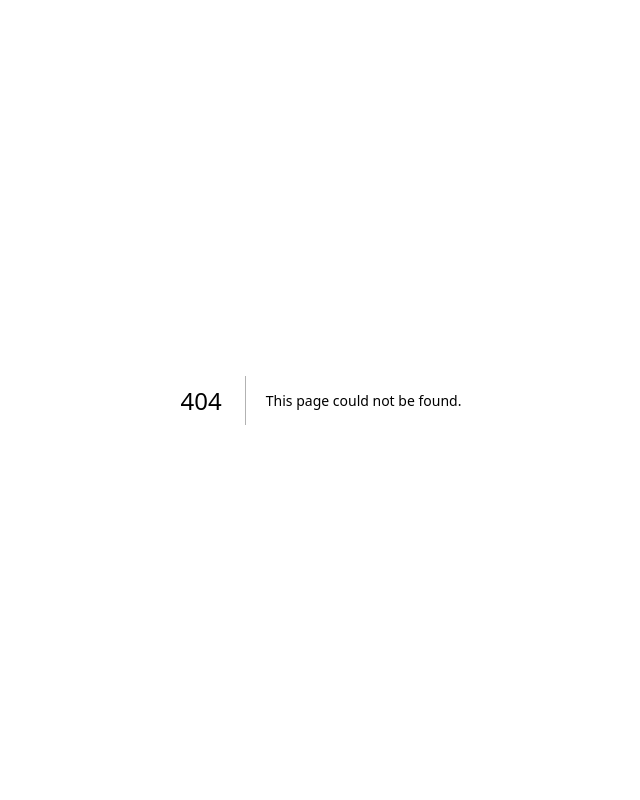
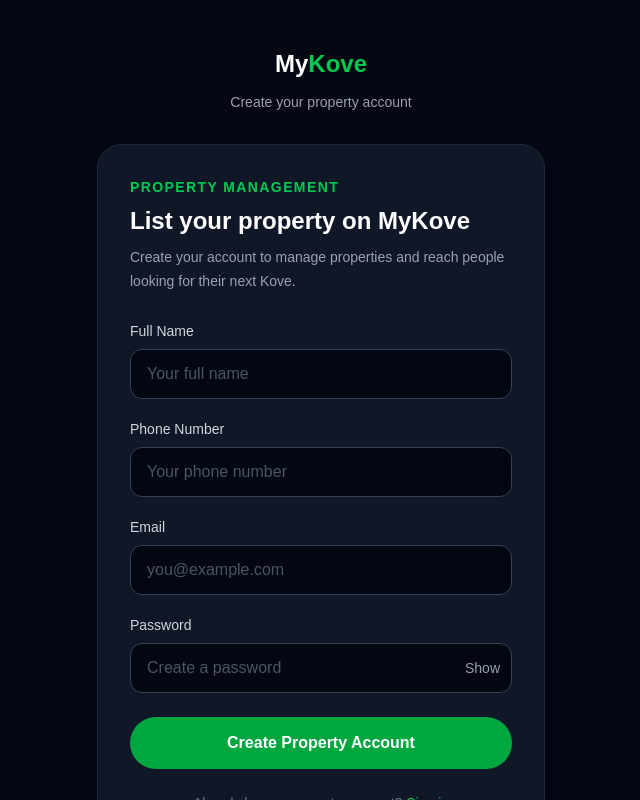
Before and after one commit to anoze209-art/my-kove, a Next.js app: page /property-owners/sign-up in a window 1280 px wide. Before the commit this address had no page. Shown: the top 800 px of the page, without its empty margins (319-959 px from the left). Built offline with nearby package versions, Linux system fonts and the light colour scheme; no server answers.

Commit message:
Implement property owner sign-up component
This component handles the property owner sign-up process, including form validation and user feedback.

```diff
--- /dev/null
+++ b/app/property-owners/sign-up/page.tsx
@@ -0,0 +1,172 @@
+"use client";
+import { useState } from "react";
+import { useRouter } from "next/navigation";
+import Link from "next/link";
+import { supabase } from "@/lib/supabase";
+
+export default function PropertyOwnerSignUp() {
+  const router = useRouter();
+  const [fullName, setFullName] = useState("");
+  const [phone, setPhone] = useState("");
+  const [email, setEmail] = useState("");
+  const [password, setPassword] = useState("");
+  const [showPassword, setShowPassword] = useState(false);
+  const [error, setError] = useState("");
+  const [loading, setLoading] = useState(false);
+  async function handleSignUp(e: React.FormEvent) {
+
+    e.preventDefault();
+    setError("");
+    setLoading(true);
+    const { error } = await supabase.auth.signUp({
+      email,
+      password,
+      options: {
+        data: {
+          full_name: fullName,
+          phone,
+          account_type: "property_owner",
+        },
+      },
+    });
+    setLoading(false);
+    if (error) {
+      setError(error.message);
+      return;
+    }
+    router.push("/property-owners/dashboard");
+    router.refresh();
+  }
+
+  return (
+    <main className="min-h-screen bg-gray-950 px-6 py-12 text-white">
+      <div className="mx-auto w-full max-w-md">
+        <div className="mb-8 text-center">
+          <Link href="/" className="text-2xl font-bold">
+            My<span className="text-green-500">Kove</span>
+          </Link>
+
+          <p className="mt-3 text-sm text-gray-400">
+            Create your property account
+          </p>
+        </div>
+
+        <form
+          onSubmit={handleSignUp}
+          className="rounded-3xl border border-gray-800 bg-gray-900 p-8 shadow-xl"
+        >
+          <div className="mb-7">
+            <p className="text-sm font-bold uppercase tracking-widest text-green-500">
+              PROPERTY MANAGEMENT
+            </p>
+
+            <h1 className="mt-2 text-2xl font-bold text-white">
+              List your property on MyKove
+            </h1>
+
+            <p className="mt-2 text-sm leading-6 text-gray-400">
+              Create your account to manage properties and reach people
+              looking for their next Kove.
+            </p>
+          </div>
+
+          {error && (
+            <div className="mb-5 rounded-xl border border-red-900 bg-red-950/40 p-3 text-sm text-red-300">
+              {error}
+            </div>
+          )}
+
+          <label className="mb-2 block text-sm font-medium text-gray-300">
+            Full Name
+          </label>
+
+          <input
+            type="text"
+            required
+            value={fullName}
+            onChange={(e) => setFullName(e.target.value)}
+            className="mb-5 w-full rounded-xl border border-gray-700 bg-gray-950 px-4 py-3 text-white placeholder:text-gray-600 outline-none transition focus:border-green-500 focus:ring-1 focus:ring-green-500"
+            placeholder="Your full name"
+          />
+
+          <label className="mb-2 block text-sm font-medium text-gray-300">
+            Phone Number
+          </label>
+
+          <input
+            type="tel"
+            required
+            value={phone}
+            onChange={(e) => setPhone(e.target.value)}
+            className="mb-5 w-full rounded-xl border border-gray-700 bg-gray-950 px-4 py-3 text-white placeholder:text-gray-600 outline-none transition focus:border-green-500 focus:ring-1 focus:ring-green-500"
+            placeholder="Your phone number"
+          />
+
+          <label className="mb-2 block text-sm font-medium text-gray-300">
+            Email
+          </label>
+
+          <input
+            type="email"
+            required
+            value={email}
+            onChange={(e) => setEmail(e.target.value)}
+            className="mb-5 w-full rounded-xl border border-gray-700 bg-gray-950 px-4 py-3 text-white placeholder:text-gray-600 outline-none transition focus:border-green-500 focus:ring-1 focus:ring-green-500"
+            placeholder="you@example.com"
+          />
+
+          <label className="mb-2 block text-sm font-medium text-gray-300">
+            Password
+          </label>
+
+          <div className="relative mb-6">
+            <input
+              type={showPassword ? "text" : "password"}
+              required
+              minLength={6}
+              value={password}
+              onChange={(e) => setPassword(e.target.value)}
+              className="w-full rounded-xl border border-gray-700 bg-gray-950 px-4 py-3 pr-24 text-white placeholder:text-gray-600 outline-none transition focus:border-green-500 focus:ring-1 focus:ring-green-500"
+              placeholder="Create a password"
+            />
+
+            <button
+              type="button"
+              onClick={() => setShowPassword(!showPassword)}
+              className="absolute right-3 top-1/2 -translate-y-1/2 text-sm font-medium text-gray-400 transition hover:text-green-500"
+            >
+              {showPassword ? "Hide" : "Show"}
+            </button>
+          </div>
+
+          <button
+            type="submit"
+            disabled={loading}
+            className="w-full rounded-full bg-green-600 px-6 py-3.5 font-semibold text-white transition hover:bg-green-700 disabled:cursor-not-allowed disabled:opacity-60"
+          >
+            {loading ? "Creating account..." : "Create Property Account"}
+          </button>
+
+          <p className="mt-6 text-center text-sm text-gray-500">
+            Already have a property account?{" "}
+            <Link
+              href="/property-owners/sign-in"
+              className="font-medium text-green-500 hover:underline"
+            >
+              Sign in
+            </Link>
+          </p>
+
+          <div className="mt-6 border-t border-gray-800 pt-5 text-center">
+            <Link
+              href="/property-owners"
+              className="text-sm text-gray-500 transition hover:text-white"
+            >
+              ← Back to Property Owners
+            </Link>
+          </div>
+        </form>
+      </div>
+    </main>
+  );
+}
```
